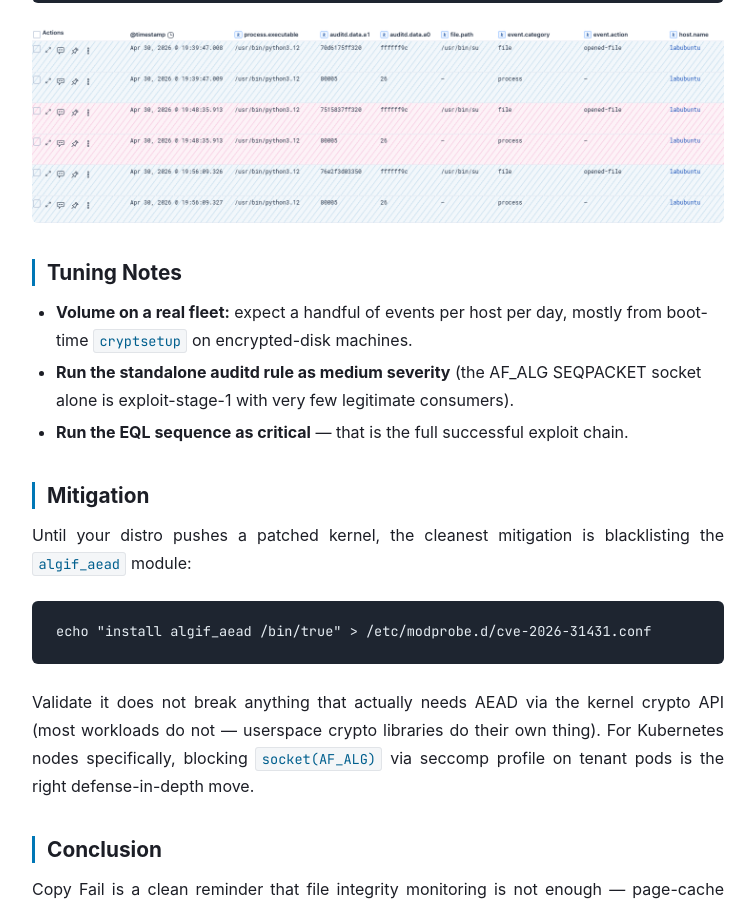
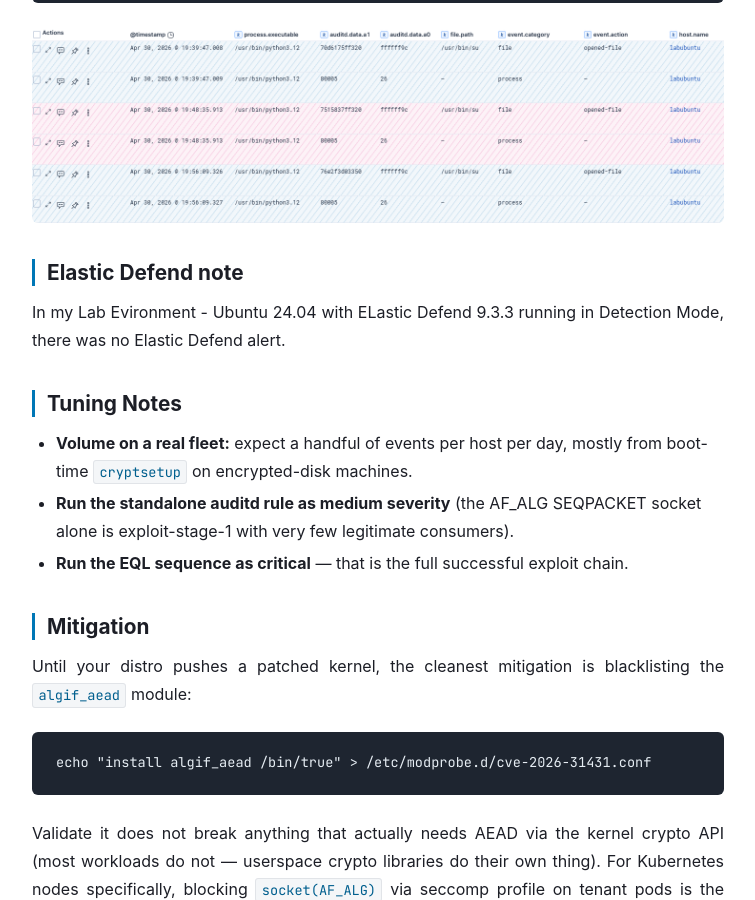
Before and after one commit to FilipPwn/filippwn.github.io, a Jekyll site: the page built from _posts/2026-04-30-detecting-copy-fail-cve-2026-31431.md, in a window 1280 px wide and 900 px high, scrolled down 3771 px. Shown: the whole window, without its empty margins (262-1017 px from the left). Built offline with Jekyll 4.4.1, drawn with Linux system fonts in a browser that asks for light colours.

Commit message:
Update 2026-04-30-detecting-copy-fail-cve-2026-31431.md

```diff
--- a/_posts/2026-04-30-detecting-copy-fail-cve-2026-31431.md
+++ b/_posts/2026-04-30-detecting-copy-fail-cve-2026-31431.md
@@ -126,6 +126,10 @@ sequence by host.id with maxspan=3s
 
 ![Detection](/assets/images/cve-2026-31431/image.png)
 
+## Elastic Defend note
+
+In my Lab Evironment - Ubuntu 24.04 with ELastic Defend 9.3.3 running in Detection Mode, there was no Elastic Defend alert.
+
 ## Tuning Notes
 
 - **Volume on a real fleet:** expect a handful of events per host per day, mostly from boot-time `cryptsetup` on encrypted-disk machines.
```
